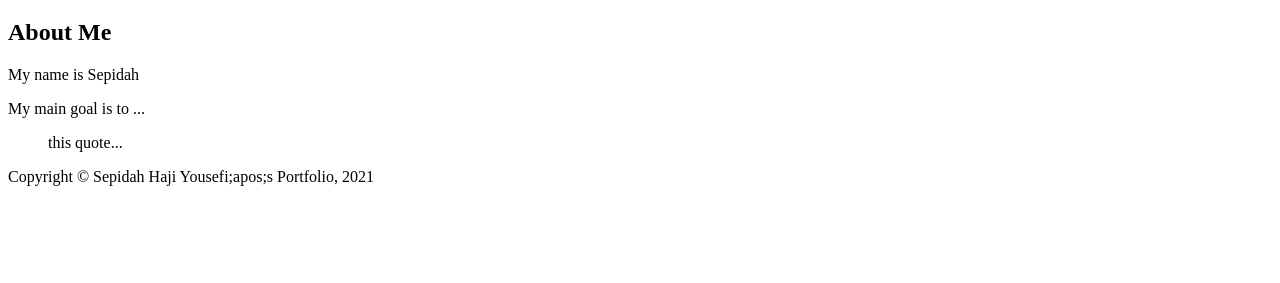
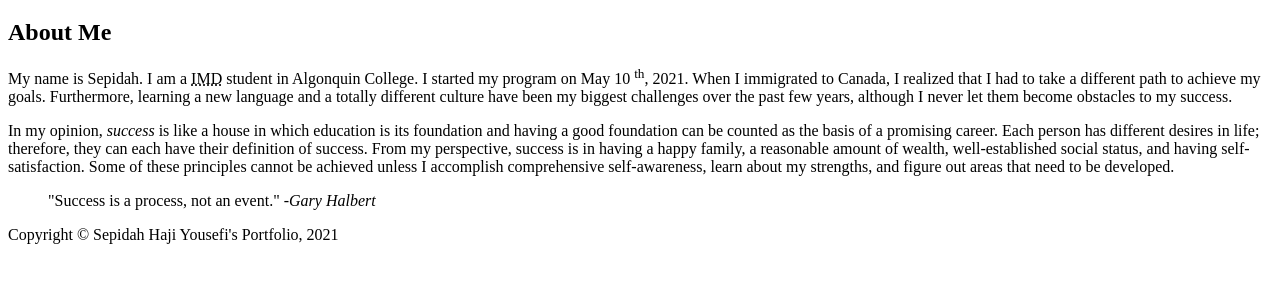
Before and after one commit to haji00/haji00.github.io, a plain HTML site: page html-assignment/index.html in a window 1280 px wide. Shown: the part 61-344 px from the top of the page. Drawn offline with Linux system fonts and the light colour scheme.

Commit message:
Adds introduction and quote

```diff
--- a/html-assignment/index.html
+++ b/html-assignment/index.html
@@ -14,16 +14,19 @@
         <article>
             <h2>About Me</h2>
             <p>
-                My name is Sepidah
+                My name is Sepidah. I am a <abbr title="Interactive Media Design">IMD</abbr> student in Algonquin College. I started my program on May 10 <sup>th</sup>, 2021. When I immigrated to Canada, I realized that I had to take a different path to achieve my goals. Furthermore, learning a new language and a totally different culture have been my biggest challenges over the past few years, although I never let them become obstacles to my success.
             </p>
             <p>
-                My main goal is to ...
+                In my opinion, <em>success</em> is like a house in which education is its foundation and having a good foundation can be counted as the basis of a promising career. Each person has different desires in life; therefore, they can each have their definition of success. From my perspective, success is in having a happy family, a reasonable amount of wealth, well-established social status, and having self-satisfaction. Some of these principles cannot be achieved unless I accomplish comprehensive self-awareness, learn about my strengths, and figure out areas that need to be developed.
             </p>
-            <blockquote>this quote...</blockquote>
+            <blockquote>
+                "Success is a process, not an event."
+                <cite> -Gary Halbert </cite>
+            </blockquote>
         </article>
     </main>
 <footer>
-    Copyright &copy; Sepidah Haji Yousefi;apos;s Portfolio, 2021
+    Copyright &copy; Sepidah Haji Yousefi&apos;s Portfolio, 2021
 </footer>
 </body>
 
```
